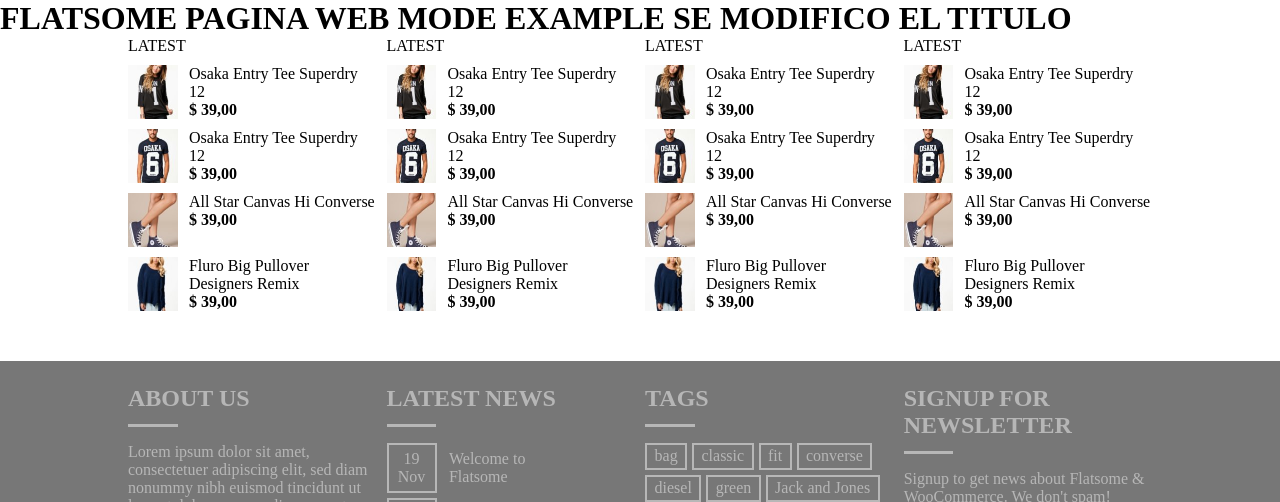
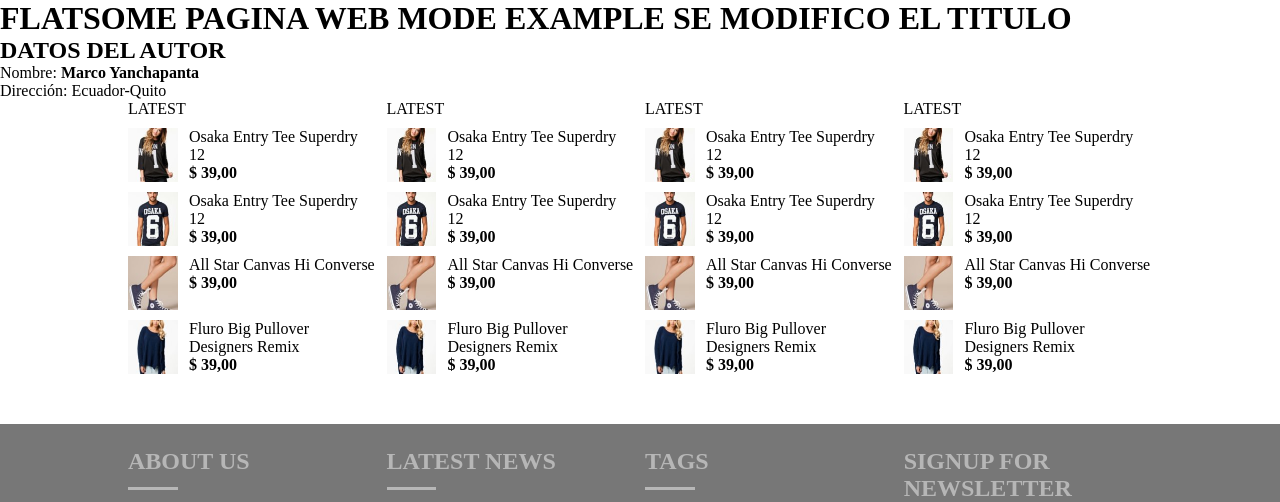
Before and after one commit to yanchapanta/flatsome, a plain HTML site: page index.html in a window 1280 px wide. Shown: the top 502 px of the page. Drawn offline with Linux system fonts and the light colour scheme.

Commit message:
Se agrego el nombre del autor
De tipo texto

```diff
--- a/index.html
+++ b/index.html
@@ -11,6 +11,10 @@
 	</head>
 	<body>
 		<h1>FLATSOME PAGINA WEB  MODE EXAMPLE SE MODIFICO EL TITULO</h1>
+		<h2>DATOS DEL AUTOR</h2>
+		<p>Nombre: <strong>Marco Yanchapanta</strong>
+			<br>
+		 Dirección: Ecuador-Quito</p>
 		<!-- /* ***************************
             woocommerce
         ****************************/ -->
```
